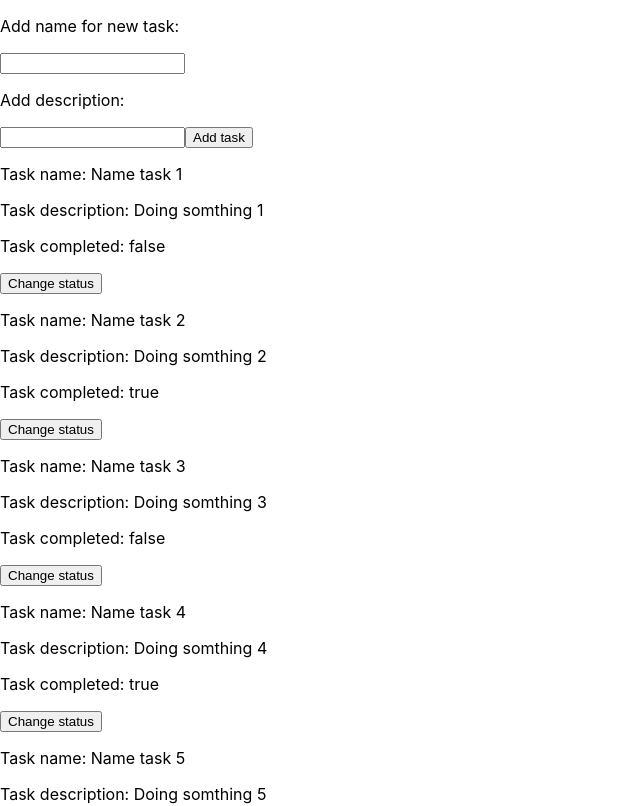
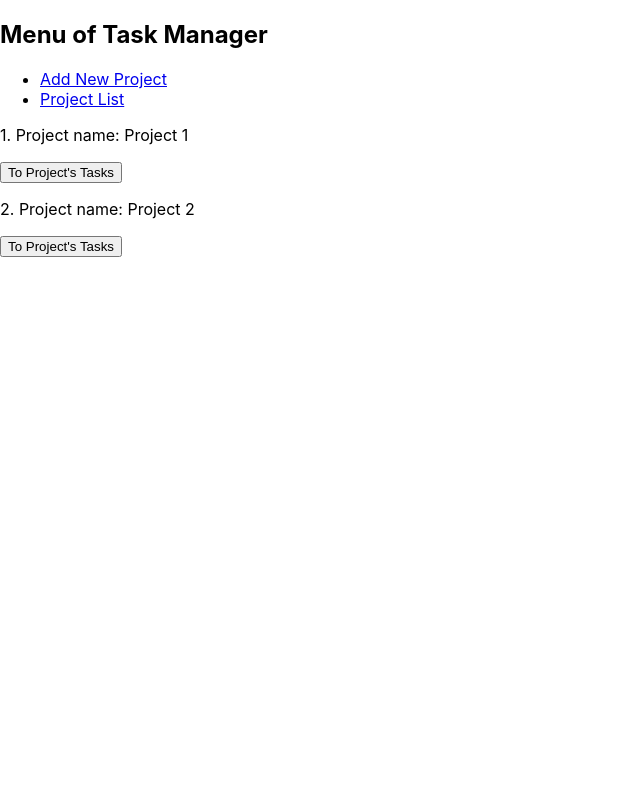
Before and after one commit to 0jacob200/react_course_project, a React (Create React App) app: page /projectlist in a window 1280 px wide. Shown: the top 806 px of the page, without its empty margins (0-640 px from the left). Built offline with nearby package versions, Linux system fonts and the light colour scheme.

Commit message:
PL + RR  + еще что-то
реализован показ всех проектов, есть роутеры и еще много всего

```diff
--- a/src/App.js
+++ b/src/App.js
@@ -1,184 +1,158 @@
 import logo from './logo.svg';
-//import './App.css';
 import { render } from '@testing-library/react';
 import React from 'react'
-import MyToDoList from './components/MyToDoList/MyToDoList'
+import { BrowserRouter, Switch, Route, Link, Redirect, withRouter  } from 'react-router-dom';
 
-/*
-ДЗ 4 - Add tasks - deadline 23:59 30.04
-1. Необходимо реализовать добавление задач в TaskTracker:
-Должны появится инпуты для ввода name имени и description описания задачи
-Кнопка для добавления задачи с введенными именем и описанием в список задач
+//import './App.css';
 
-2. Разделить приложение на разные компоненты, например
-(не обязательно именно такое разделение):
-App - корневой
-Task - рисует одну таску
-TaskList - рисует список тасок
-TaskAdd - два инпута для ввода имени и описания
-Для каждого компонента отдельная папка components/ComponentName,
-внутри которой js файл для самого компонента и css файл для его стилизации
-
-3. При нажатии на кнопу внутри таски ее свойство completed должно меняться
-на противоположное. Это изменение должно быть отображено на UI.
-Для реализации этого пункта вам понадобится метод массива findIndex.
-Будте внимательны, не допускайте мутаций стейта!
+//import MyToDoList from './components/MyToDoList/MyToDoList'
+import ProjectList from './components/ProjectList/ProjectList'
+import NewProject from './components/NewProject/NewProject'
 
 
-ДЗ 5 - Styling - deadline 23:59 19.05
+/* ДЗ 5 - Styling - deadline 23:59 19.05 (можно сдать до 22.06)
 1. Необходимо стилизовать проект по своему вкусу, используя
-css модули (Filename.module.scss)
-scss синтаксис (npm install node-sass@5) - использование знака &
-библиотека classnames - условные стили
-flexbox - вся верстка должна быть осуществлена на нем
+- css модули (Filename.module.scss)
+- scss синтаксис (npm install node-sass@5) - использование знака &
+- библиотека classnames - условные стили
+- flexbox - вся верстка должна быть осуществлена на нем
 
 2.Добавить возможность переключения тем - светлая/темная.
 Значение выбранной темы хранить в стейте корневого компонента. Потребителям поставлять
 с помощью context API. НЕ КЛАСТЬ В КОНТЕКСТ МАССИВ ЗАДАЧ!
 */
 
-/*
-class MyToDoList extends React.Component {
-  state = {
+/* ДЗ 6 - React router - deadline 23:59 26.05 (на 02.06 макс 8,9)
+Необходимо подключить react-router-dom к проекту
+
+Появляется новая сущность - projects. Project ~ папка для создания задач внутри. Например, "Домашние дела", "Универ", "Список покупок" и тд.
+
+В вашем react-проекте должно быть как минимум 2 страницы:
+
+страница со списком всех проектов
+создание нового проекта либо на этой же странице, либо на отдельной
+страница проекта; в url должен быть отражен id project'a
+на странице проекта отоброжаются все таски, принадлежащие данному проекту.
+создание новой таски либо на странице проекта, либо отдельная страница
+При попытке перехода по несуществующему url необходимо редиректить на страницу со списком проектов или на страницу 404
+
+Желательно предусмотреть навигацию между страницами, чтобы со страницы конкретного проекта можно было вернуться к списку проектов
+
+Нормализовать стейт. В этом пунтке нужно написать ф-ию для преобразования массива проектов из такого формата
+
+projects = [
+  {
+    id: 1234,
+    name: 'Project name',
     tasks: [
       {
-        id: 1,
-        name: 'Name task 1',
-        description: 'Doing somthing 1',
+        id: 4321,
+        name: '',
+        description: '',
         completed: false
-      },{
-        id: 2,
-        name: 'Name task 2',
-        description: 'Doing somthing 2',
-        completed: true
-      },{
-        id: 3,
-        name: 'Name task 3',
-        description: 'Doing somthing 3',
-        completed: false
-      },{
-        id: 4,
-        name: 'Name task 4',
-        description: 'Doing somthing 4',
-        completed: true
-      },{
-        id: 5,
-        name: 'Name task 5',
-        description: 'Doing somthing 5',
-        completed: false
-      },{
-        id: 6,
-        name: 'Name task 6',
-        description: 'Doing somthing 6',
-        completed: true
-      }
-    ],
-    newTask: {
-      id: NaN,
-      name: '',
-      description: '',
-      completed: false
-    }
-  }
+      },
+      // ...
+    ]
+  },
+  // ...
+]
+в такой
 
-  handleClickChangeStatus = (props) => {
-    this.setState(curState =>{
-      let index = [...curState.tasks].findIndex(x => x.id === props.id)
-      curState.tasks[index] = {...curState.tasks[index], completed: !props.completed}
-      return {
-        tasks: curState.tasks
-      }
-    })
-  }
+state = {
+  projectsById: {
+    1: {
+      id: 1,
+      name: 'Project name',
+      tasksIds: [1, 2, 3]
+    },
+    2: {
+      id: 1,
+      name: 'Project name 2',
+      tasksIds: [4, 5]
+    },
+    // ...
+  },
 
-  newTask = (name, description) => {
-    this.setState(curState => {
-      const tasknew = {
-        id: curState.tasks.length +1,
-        name: name,
-        description: description,
-        completed: false
-      }
-      const newState = [...curState.tasks, tasknew]
-      return {tasks: newState}
-    })
-  }
-
-  render() {
-    return (
-      <div>
-        <NewTask newTask={this.newTask} />
-        <Map state={this.state} handleClickChangeStatus={this.handleClickChangeStatus}/>
-      </div>
-    )
+  tasksById: {
+    1: {
+      id: 1,
+      name: 'Task #1',
+      description: 'descr',
+      completed: false,
+    },
+    2: {
+      id: 2,
+      name: 'Task #2',
+      description: 'descr',
+      completed: true,
+    },
+    // ...
   }
 }
+т.е. должна появиться ф-ия
+
+const normalizeState = (projectArray) => { // projectArray - массив проектов из первого код сниппета
+  // some magic
+  return normalizedState // normalizedState - нормализованный стейт из второго код сниппета
+}
+Это необходимо для более легкой интеграцией с беком в будущем, тк он будет отвечать в похожем на первый код сниппет формате.
+
+Стилизовать можно как угодно, это оцениваться не будет.
 */
 
-/*
-class NewTask extends React.Component {
-  state ={
-    name: '',
-    description: ''
-  }
+/* ДЗ 7 - Redux - deadline 23:59 06.06
 
-  handleChangeTask = (event) => {
-    const {value, name} = event.currentTarget
-    this.setState({[name]: value})
-  }
+Необходимо подключить redux к проекту
 
-  handleClick = (props) => {
-    this.props.newTask(this.state.name, this.state.description)
-  }
+Хранение тасок и проектов в нормализованном виде в redux
+Любые действия с тасками и проектами должны осуществляться через actions
+Шаги для подключения redux:
 
-  render() {
-    return (
-      <div>
-        <p>Add name for new task:</p>
-        <input id="nameInput" name="name" value={this.state.newTask} onChange={this.handleChangeTask}/>
-        <p>Add description:</p>
-        <input id="descripInput" name="description" value={this.state.newTask} onChange={this.handleChangeTask}/>
-        <button type="reset" onClick={this.handleClick}>Add task</button>
-    </div>
-    )
-  }
-}
-*/
-
-/*
-const Task = ({id, name, description, completed, handleClickChangeStatus}) => {
-
-  const changeStatusClick = () => {
-    console.log(`Task ${id} completed status = ${completed}`)
-    handleClickChangeStatus(id, completed)
-  }
-
-  return(
-  <div className='task'>
-    <p>Task name: { name }</p>
-    <p>Task description: {description}</p>
-    <p>Task completed: {completed}</p>
-    <button className="buttonChange" onClick={()=> handleClickChangeStatus(id, completed)}>Change status</button>
-  </div>
-  )
-}
-*/
-
-/*
-const Map = ({state, handleClickChangeStatus}) =>{
-  return(
-    <div>
-      {state.tasks.map(tasks => <Task id={tasks.id} name={tasks.name} description={tasks.description}
-      completed={String(tasks.completed)} handleClickChangeStatus={handleClickChangeStatus}/>)}
-    </div>
-  )
-}
+Установить redux, react-redux
+Создать reducer
+Создать store
+Обернуть весь проект в Provider
+Создать actions
+Подключть компоненты к стору через connect
 */
 
 const App = () => {
   return(
-  <MyToDoList/>
+    <BrowserRouter>
+      <Route path="/" component={Header}/>
+
+      <Switch>
+        <Route exact path="/" component={StartPage}/>
+        <Route exact path="/projectlist" component={ProjectList}/>
+        <Route exact path="/newproject" component={NewProject}/>
+      </Switch>
+    </BrowserRouter>
   )
 }
 
+const Header = () => {
+  return (
+    <div>
+      <h2>Menu of Task Manager</h2>
+      <ul>
+        <li>
+          <Link to="/newproject">Add New Project</Link>
+        </li>
+        <li>
+          <Link to="/projectlist">Project List</Link>
+        </li>
+      </ul>
+    </div>
+  )
+}
+
+const StartPage = () =>{
+  return(
+    <div>
+      <h1>Welcome to your own Task Manager, user!</h1>
+    </div>
+  )
+}
+
+
 export default App;
--- /dev/null
+++ b/src/components/NewProject/NewProject.js
@@ -0,0 +1,35 @@
+import React from 'react'
+
+class NewProject extends React.Component {
+    state ={
+        id: NaN,
+        name: '',
+        tasksIds: []
+    }
+
+    handleChangeTask = (event) => {
+      const {value, name} = event.currentTarget
+      this.setState({[name]: value})
+    }
+
+    handleClick = (props) => {
+      this.props.newTask(this.state.name, this.state.description)
+      this.setState(curState => {
+          curState.name = ''
+      })
+    }
+
+    render() {
+      return (
+        <div>
+          <p>Add name for new project:</p>
+          <input id="nameInput" name="name" value={this.state.newTask} onChange={this.handleChangeTask} placeholder={''}/>
+          <p>Add description:</p>
+          <input id="descripInput" name="description" value={this.state.newTask} onChange={this.handleChangeTask} placeholder={''}/>
+          <button type="reset" onClick={this.handleClick}>Add task</button>
+      </div>
+      )
+    }
+  }
+
+  export default NewProject
--- /dev/null
+++ b/src/components/Project/Project.js
@@ -0,0 +1,12 @@
+import React from 'react'
+
+const Project = ({id, name, tasksIds}) => {
+    return (
+        <div>
+            <p>{id}. Project name: {name}</p>
+            <button>To Project's Tasks</button>
+        </div>
+    )
+}
+
+export default Project
--- /dev/null
+++ b/src/components/ProjectList/ProjectList.js
@@ -0,0 +1,107 @@
+import React from 'react'
+import Project from '../Project/Project'
+
+/*
+const DataProjectNotNorm = [
+    {
+      id: 0,
+      name: 'Project 1',
+      tasks: [
+        {
+          id: 0,
+          name: '1.1',
+          description: 'www',
+          completed: false
+        },
+        {
+            id: 1,
+            name: '1.2',
+            description: 'eee',
+            completed: true
+          },
+      ]
+    },
+    {
+        id: 1,
+        name: 'Project 2',
+        tasks: [
+          {
+            id: 0,
+            name: '2.1',
+            description: 'ggg',
+            completed: false
+          },
+          {
+              id: 1,
+              name: '2.2',
+              description: 'lhnv',
+              completed: false
+            },
+        ]
+    },
+]
+*/
+
+const dataproject = {
+    projectsById: {
+      1: {
+        id: 1,
+        name: 'Project 1',
+        tasksIds: [1]
+      },
+      2: {
+        id: 2,
+        name: 'Project 2',
+        tasksIds: [2]
+      },
+      // ...
+    },
+
+    tasksById: {
+      1: {
+        id: 1,
+        name: 'Task #1',
+        description: 'descr',
+        completed: false,
+      },
+      2: {
+        id: 2,
+        name: 'Task #2',
+        description: 'descr',
+        completed: true,
+      },
+      // ...
+    }
+  }
+
+const NormalisationState = (stateToNorm) => {
+    return stateToNorm
+}
+
+class ProjectList extends React.Component {
+    state = NormalisationState(dataproject)
+
+    newProject = (name, tasksIds) => {
+        //this.setState()
+        const prjnew = {
+            id: Object.keys(this.state.projectsById) +1,
+            name: name,
+            tasksIds: tasksIds
+        }
+        this.state.projectsById = [...this.state.projectsById, prjnew]
+        return
+    }
+
+    render() {
+        //console.log(Object.keys(this.state.projectsById))
+        return (
+            <div>
+                {Object.values(this.state.projectsById).map(prj =>
+                    <Project id={prj.id} tasksIds={prj.tasksById} name={prj.name}/>
+                )}
+            </div>
+        )
+    }
+}
+
+export default ProjectList
```
